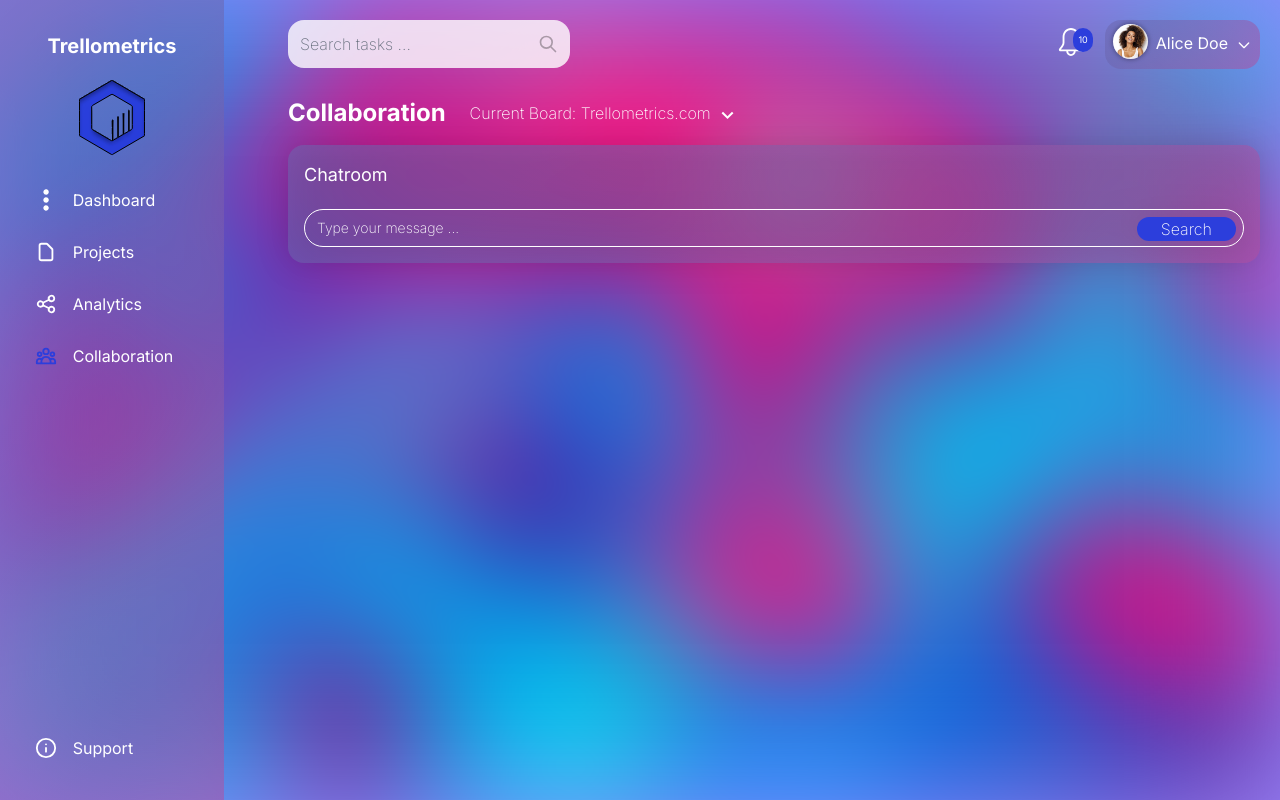
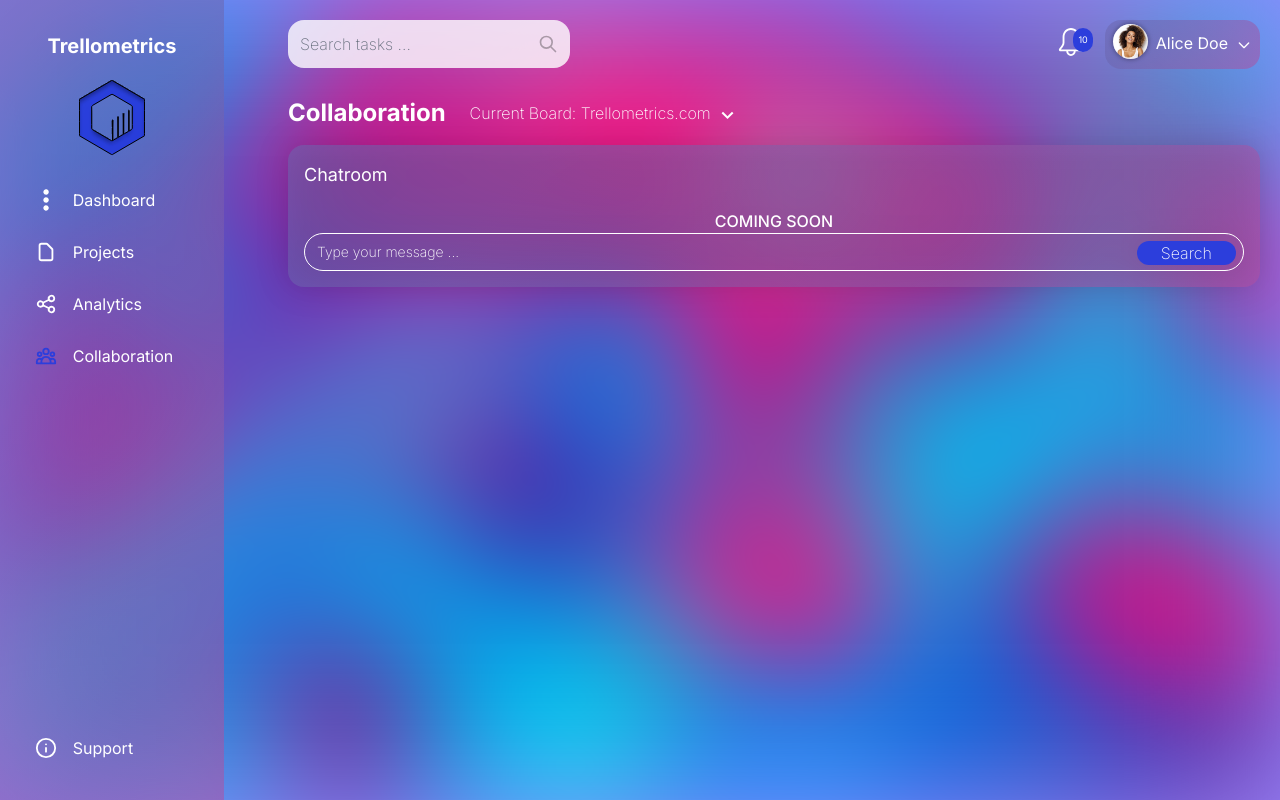
Before and after one commit to pixelRena/Trello-Dashboard, a Next.js app: page /collaboration in a window 1280 px wide. Built offline with nearby package versions, Linux system fonts and the light colour scheme.

Commit message:
Chatroom UI created

```diff
--- a/pages/collaboration.jsx
+++ b/pages/collaboration.jsx
@@ -8,7 +8,7 @@ export default function Collaboration() {
             <PageSubNavigation title="Collaboration"/>
             <div className="relative flex flex-col lg:flex-row pt-3 pb-3 gap-2">
                 <CardTemplate title="Chatroom">
-                    <div></div>
+                    <div className="font-medium text-center">COMING SOON</div>
                     <ChatroomInput/>
                 </CardTemplate>
             </div>
```
